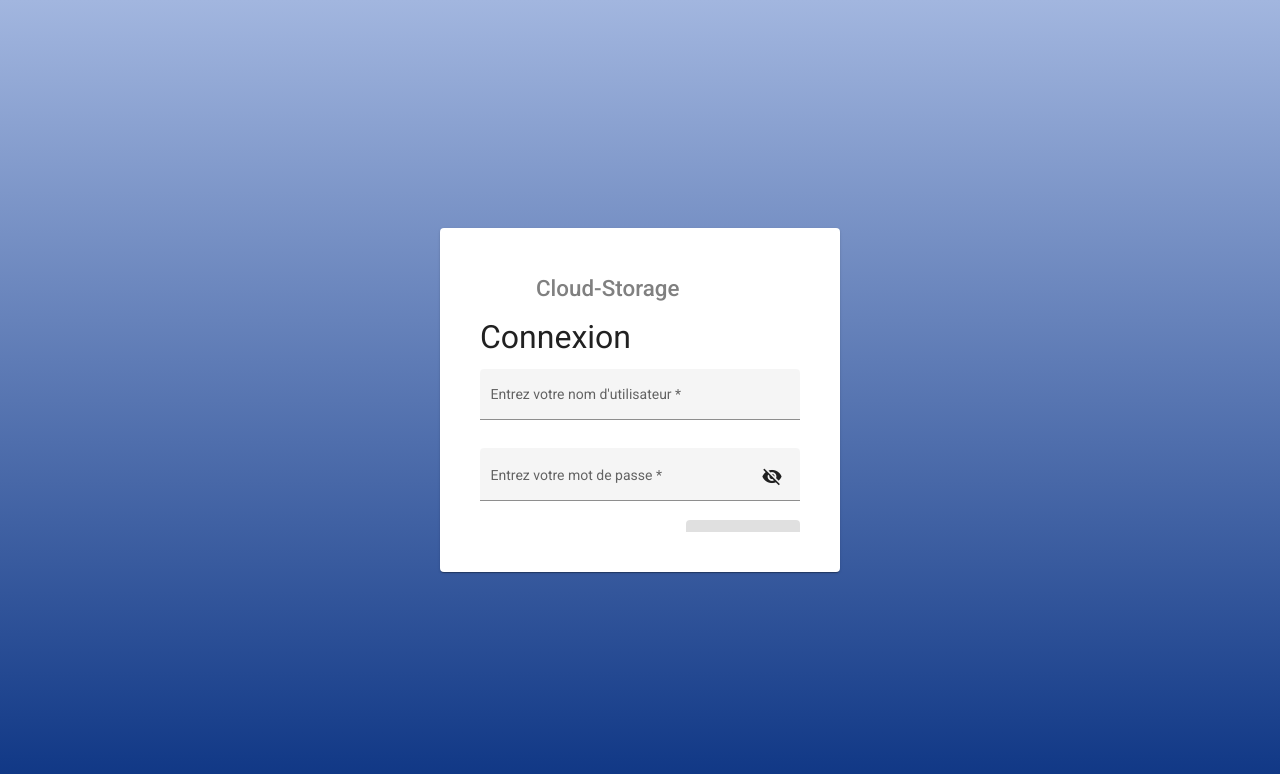
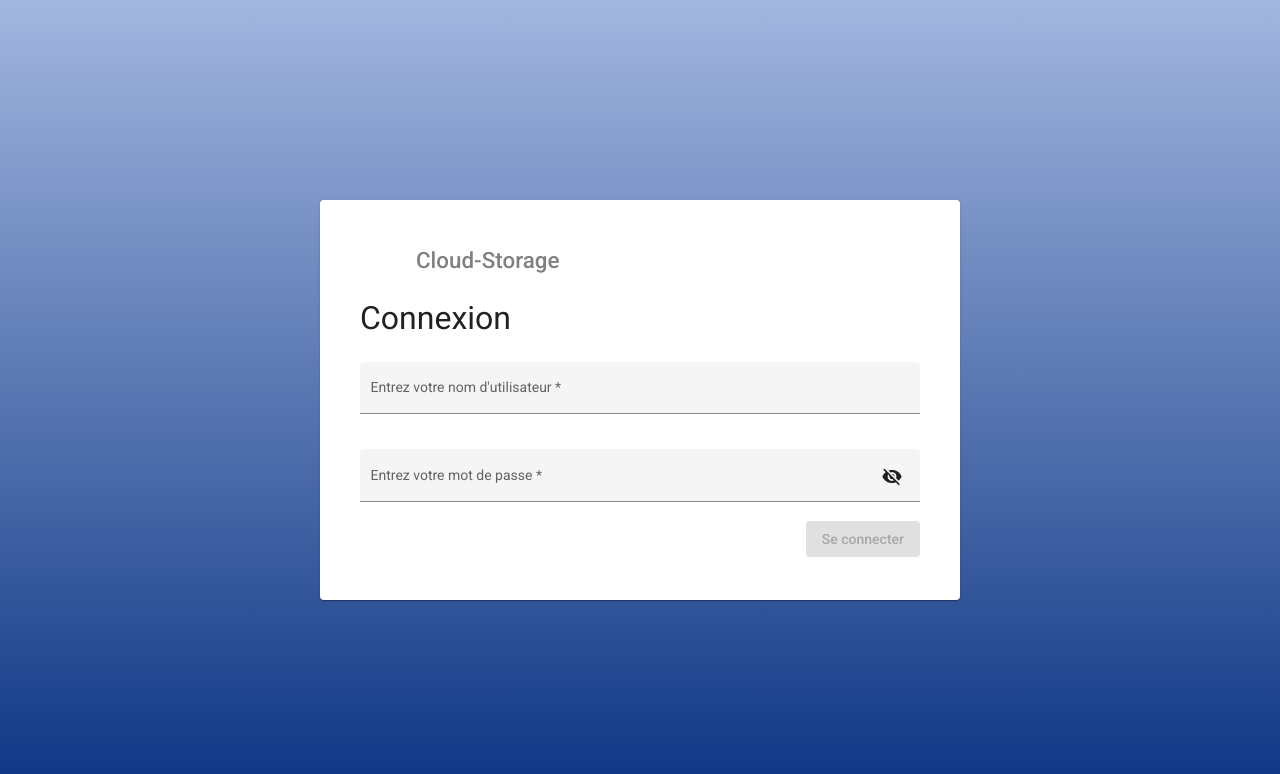
Before and after one commit to depp57/cloud-storage, an Angular app in the folder web-client/: page / in a window 1280 px wide. Shown: the top 774 px of the page. Built offline with nearby package versions, Linux system fonts and the light colour scheme.

Commit message:
more responsive css

```diff
--- a/web-client/src/app/modules/auth/components/login/login.component.scss
+++ b/web-client/src/app/modules/auth/components/login/login.component.scss
@@ -1,23 +1,22 @@
 @import '~src/styles';
 
 #main-container {
-  display: flex;
-  justify-content: center;
-  align-items: center;
+  display: grid;
+  place-items: center;
   height: 100%;
   background-image: linear-gradient(to top, #0c3483 0%, #a2b6df 100%, #6b8cce 100%, #a2b6df 100%);
+}
+
+.login-card {
+  width: clamp(25rem, 70%, 35rem);
+  height: clamp(20rem, 35%, 80%);
+  padding: 40px;
 }
 
 .login-header-image {
   background-image: url(~src/assets/favicon/favicon.ico);
   background-size: cover;
   border-radius: 0;
-}
-
-.login-card {
-  width: 25vw;
-  height: 33vh;
-  padding: 40px;
 }
 
 .center-text {
@@ -36,18 +35,6 @@
   font-size: xx-large;
 }
 
-.login-card {
-  @media #{$TABLET} {
-    height: 35vh;
-    width: 85vw;
-  }
-  @media #{$MOBILE} {
-    height: 50vh;
-    width: 80vw;
-    padding: 20px;
-  }
-}
-
 .mat-card{
   display:flex;
   flex-direction: column;
@@ -61,3 +48,11 @@
   flex-grow: 1;
   overflow: auto;
 }
+
+@media #{$MOBILE} {
+  .login-card {
+    width: clamp(18rem, 35%, 100%);
+    height: clamp(18rem, 45%, 100%);
+    padding: 20px;
+  }
+}
--- a/web-client/src/app/modules/dashboard/components/header/header.component.html
+++ b/web-client/src/app/modules/dashboard/components/header/header.component.html
@@ -1,14 +1,23 @@
-<mat-toolbar color="primary" role="heading">
+<mat-toolbar color="primary" role="heading" class="main-container">
 
+  <div>
     <button mat-icon-button class="example-icon" (click)="toggleSideBar()" aria-label="Example icon-button with menu icon">
       <mat-icon>menu</mat-icon>
     </button>
 
-  <span class="app-title">Cloud-Storage</span>
+    <a class="app-title" routerLink="/fichiers">Cloud-Storage</a>
+  </div>
 
+  <div class="search-bar">
+    <form class="search-input">
+      <mat-form-field class="search-input">
+        <mat-icon matPrefix inline="true" class="search-icon">search</mat-icon>
+        <input type="search" matInput placeholder="Rechercher" class="search-text">
+      </mat-form-field>
+    </form>
+  </div>
 
-  <span class="spacer"></span>
-
+  <div>
     <button mat-icon-button>
       <mat-icon>settings</mat-icon>
     </button>
@@ -16,5 +25,6 @@
     <button mat-icon-button class="icon-logout" (click)="signOut()">
       <mat-icon>logout</mat-icon>
     </button>
+  </div>
 
 </mat-toolbar>
--- a/web-client/src/app/modules/dashboard/components/header/header.component.scss
+++ b/web-client/src/app/modules/dashboard/components/header/header.component.scss
@@ -1,11 +1,32 @@
-.spacer {
-  flex: 1 1 auto;
+.main-container {
+  display: flex;
+  justify-content: space-between;
 }
 
 .app-title {
   margin-left: 10px;
+  text-decoration: none;
+  color: unset;
 }
 
 .icon-logout {
   margin-left: 20px;
 }
+
+.search-bar {
+  width: 20%;
+  height: 70%;
+}
+
+.search-icon {
+  transform: rotate3d(0, 1, 0, 0.5turn);
+  margin-right: 3px;
+}
+
+.search-input {
+  width: 100%;
+  height: 100%;
+  background-color: #6f81e5;
+  border-radius: 6px;
+  padding-left: .3em;
+}
--- a/web-client/src/app/shared/constants.ts
+++ b/web-client/src/app/shared/constants.ts
@@ -1,4 +1,4 @@
-export const API_ENDPOINT = 'https://sachathommet.fr/api/';
+export const API_ENDPOINT = 'http://iofactory.fr:8008/';
 export const USER_TOKEN_COOKIE_LIFETIME = 1000 * 60 * 60 * 72; // 3 days
 export const AUTH_COOKIE_NAME = 'user_credentials';
 
--- a/web-client/src/styles.scss
+++ b/web-client/src/styles.scss
@@ -5,9 +5,9 @@
 /***************************************************************/
 
 // Media queries
-$LAPTOP: '(max-width: 1200px)';
+$LAPTOP: '(max-width: 1500px)';
 $TABLET: '(max-width: 1025px)';
-$MOBILE: '(max-width: 768px)';
+$MOBILE: '(max-width: 813px)';
 
 
 /***************************************************************/
```
Lines whose indentation alone changed are shown as unchanged.
